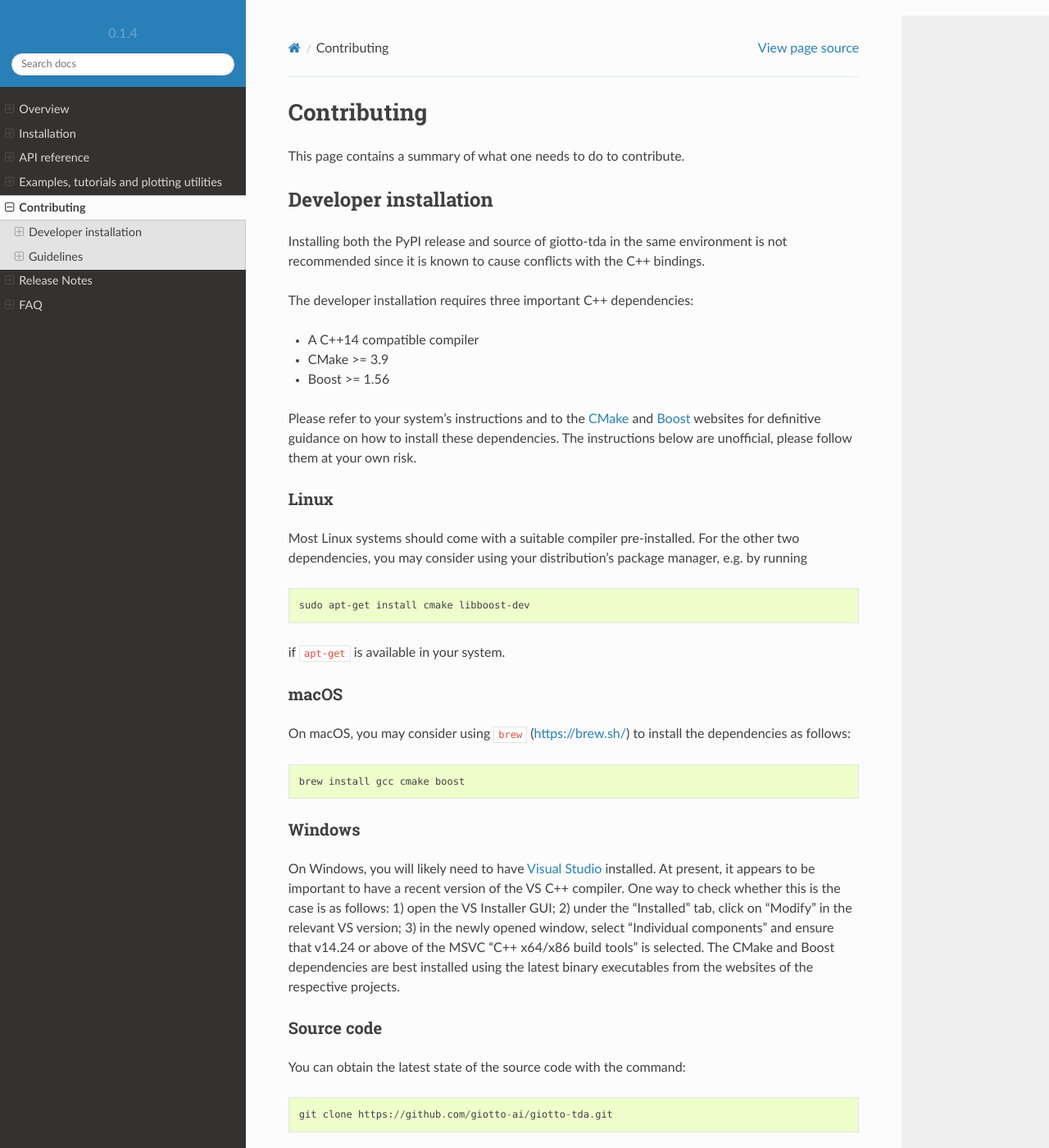
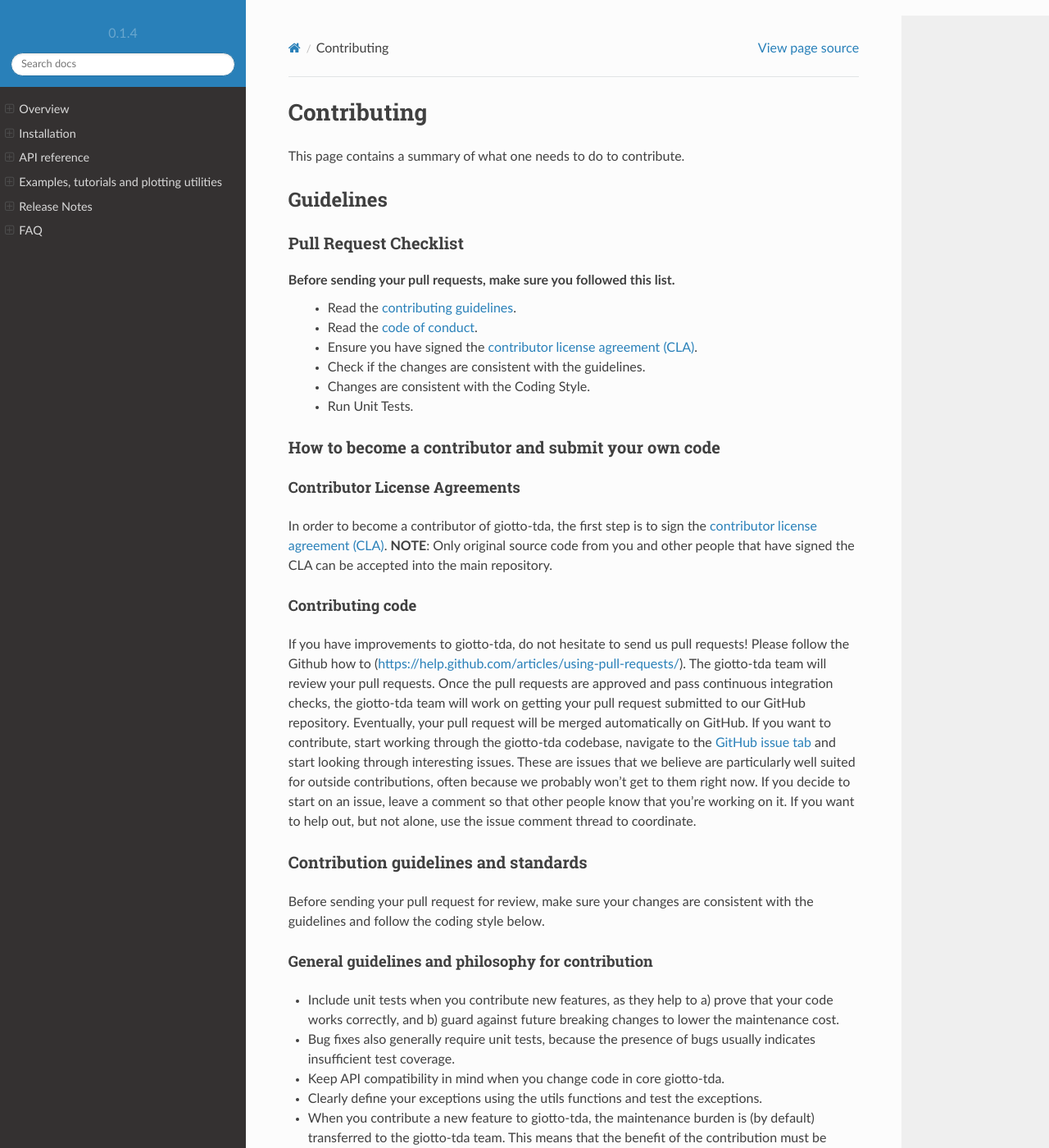
Before and after one commit to giotto-ai/giotto-tda, a Sphinx documentation site: the page built from doc/contributing/guidelines.rst, in a window 1280 px wide and 1400 px high. Shown: the whole window at 82% size. Built offline with Sphinx 7.4.7 and the Read the Docs theme 2.0.0, drawn with Linux system fonts in a browser that asks for light colours; pages that are not in the unit, such as notebooks, are missing from menus; comment, search, counter and statistics services are not loaded; the version number is read from the project's files by our own code; some of the changed text lies outside the part shown.

```diff
--- a/doc/conf.py
+++ b/doc/conf.py
@@ -104,7 +104,8 @@
 # This pattern also affects html_static_path and html_extra_path.
 exclude_patterns = [
     '**neural_network**',
-    'templates/*.rst'
+    'templates/*.rst',
+    'theory/before_glossary.rst'
 ]
 
 # If true, '()' will be appended to :func: etc. cross-reference text.
--- a/doc/contributing.rst
+++ b/doc/contributing/guidelines.rst
@@ -5,80 +5,6 @@
 .. _contrib:
 
 This page contains a summary of what one needs to do to contribute.
-
-**********************
-Developer installation
-**********************
-
-Installing both the PyPI release and source of giotto-tda in the same environment is not recommended since it is
-known to cause conflicts with the C++ bindings.
-
-The developer installation requires three important C++ dependencies:
-
--  A C++14 compatible compiler
--  CMake >= 3.9
--  Boost >= 1.56
-
-Please refer to your system's instructions and to the `CMake <https://cmake.org/>`_ and
-`Boost <https://www.boost.org/doc/libs/1_72_0/more/getting_started/index.html>`_ websites for definitive guidance on how to install these dependencies. The instructions below are unofficial, please follow them at your own risk.
-
-Linux
-=====
-
-Most Linux systems should come with a suitable compiler pre-installed. For the other two dependencies, you may consider using your distribution's package manager, e.g. by running
-
-.. code-block:: bash
-
-    sudo apt-get install cmake libboost-dev
-
-if ``apt-get`` is available in your system.
-
-macOS
-=====
-
-On macOS, you may consider using ``brew`` (https://brew.sh/) to install the dependencies as follows:
-
-.. code-block:: bash
-
-    brew install gcc cmake boost
-
-Windows
-=======
-
-On Windows, you will likely need to have `Visual Studio <https://visualstudio.microsoft.com/>`_ installed. At present,
-it appears to be important to have a recent version of the VS C++ compiler. One way to check whether this is the case
-is as follows: 1) open the VS Installer GUI; 2) under the "Installed" tab, click on "Modify" in the relevant VS
-version; 3) in the newly opened window, select "Individual components" and ensure that v14.24 or above of the MSVC
-"C++ x64/x86 build tools" is selected. The CMake and Boost dependencies are best installed using the latest binary
-executables from the websites of the respective projects.
-
-
-Source code
-===========
-
-You can obtain the latest state of the source code with the command::
-
-    git clone https://github.com/giotto-ai/giotto-tda.git
-
-
-To install:
-===========
-
-.. code-block:: bash
-
-   cd giotto-tda
-   python -m pip install -e ".[dev]"
-
-This way, you can pull the library's latest changes and make them immediately available on your machine.
-Note: we recommend upgrading ``pip`` and ``setuptools`` to recent versions before installing in this way.
-
-Testing
-=======
-
-After installation, you can launch the test suite from outside the
-source directory::
-
-    pytest gtda
 
 
 **********
```
Also changed, not shown: doc/contributing/readme_docs.rst (added, +107 -0 lines), doc/readme_docs.rst (deleted, +0 -44 lines).
